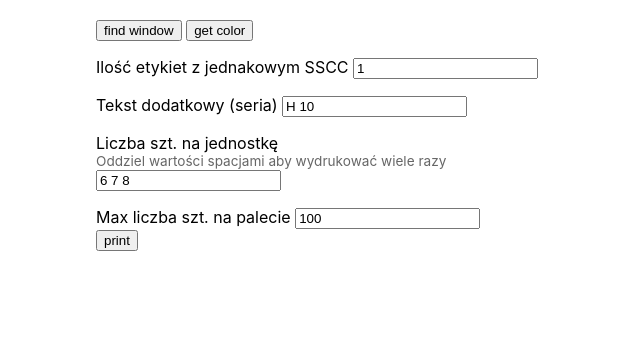
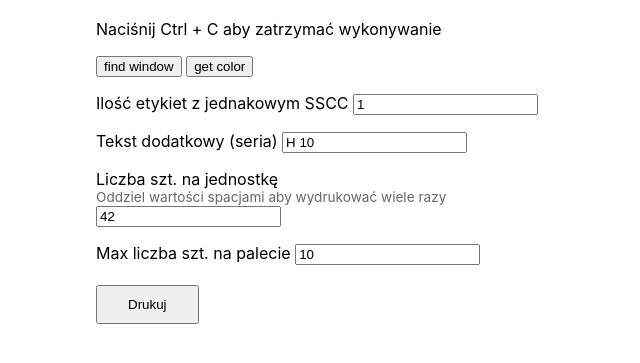
Before and after one commit to paul-swiecicki/auto-etlog, an Electron app: page src/index.html in a window 800 px wide. Shown: the part 95-458 px from the top of the page, without its empty margins (0-640 px from the left). Drawn offline with Linux system fonts and the light colour scheme.

Commit message:
better ui

```diff
--- a/src/index.css
+++ b/src/index.css
@@ -15,3 +15,8 @@ body {
   font-size: 0.85rem;
   display: block;
 }
+
+.printBtn {
+  margin-top: 20px;
+  padding: 10px 30px;
+}
--- a/src/index.html
+++ b/src/index.html
@@ -8,6 +8,7 @@
   </head>
   <body>
     <h1>Auto EtLog</h1>
+    <p>Naciśnij Ctrl + C aby zatrzymać wykonywanie</p>
     <button id="find">find window</button>
     <button id="getColor">get color</button>
 
@@ -24,12 +25,12 @@
       <label for="amount" class="additionalDesc">
         Oddziel wartości spacjami aby wydrukować wiele razy
       </label>
-      <input type="text" id="amount" value="6 7 8" />
+      <input type="text" id="amount" value="42" />
     </div>
     <div class="inputContainer">
       <label for="maxAmount">Max liczba szt. na palecie </label>
-      <input type="text" id="maxAmount" value="100" />
+      <input type="text" id="maxAmount" value="10" />
     </div>
-    <button id="print">print</button>
+    <button id="print" class="printBtn">Drukuj</button>
   </body>
 </html>
```
